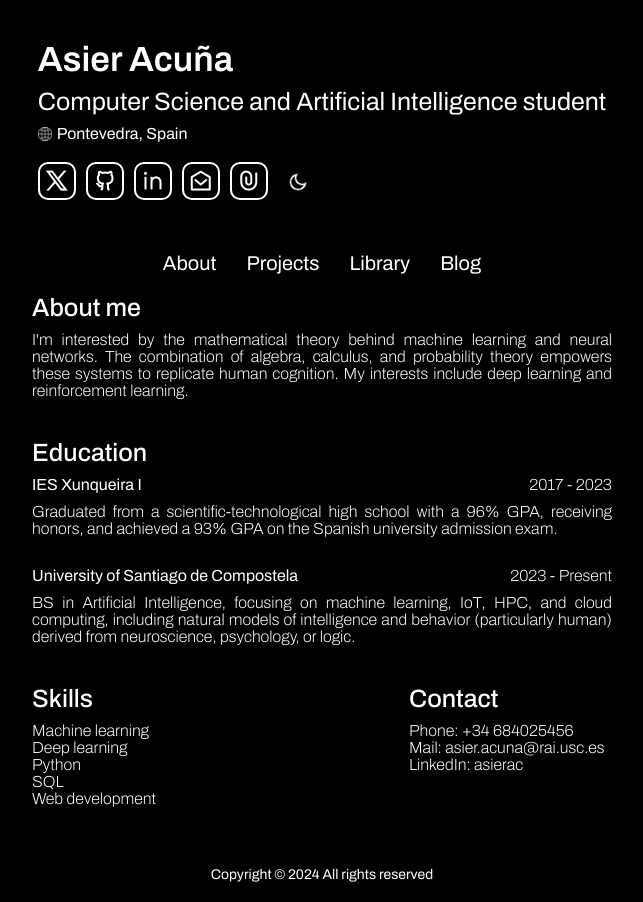
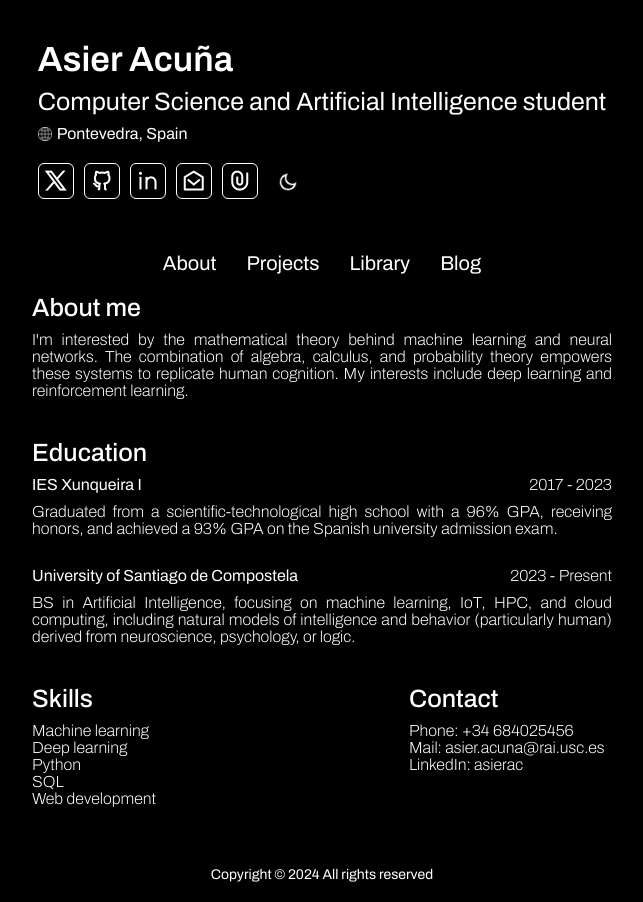
Before and after one commit to 4aac/new-website.github.io, a plain HTML site: page index.html in a window 1280 px wide. Shown: the whole page, without its empty margins (318-961 px from the left). Drawn offline with nearby package versions, Linux system fonts and the light colour scheme.

Commit message:
full act

```diff
--- a/style.css
+++ b/style.css
@@ -93,17 +93,17 @@ header h2 {
 
 .icon-header {
     color: var(--icon-color);
-    border: 2px solid var(--icon-color);
+    border: 1px solid var(--icon-color);
     padding: 0.5rem;
-    border-radius: 1rem;
-    height: 4rem;
+    border-radius: 0.6rem;
+    height: 1rem;
     width: auto;
-    transition: color 0, border-color 0;
+    transition: color 0.3s, box-shadow 0.4s;
 }
 
+
 .icon-header:hover {
-    color: var(--bg-color);
-    background-color: var(--icon-color);
+    box-shadow: inset 0 0 6px var(--main-color);
 }
 
 .menu-nav {
```
